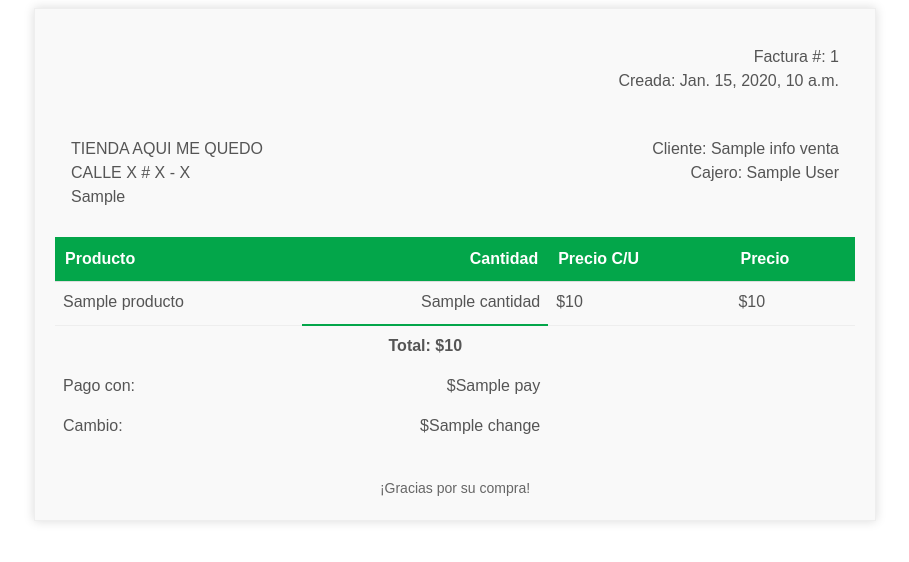
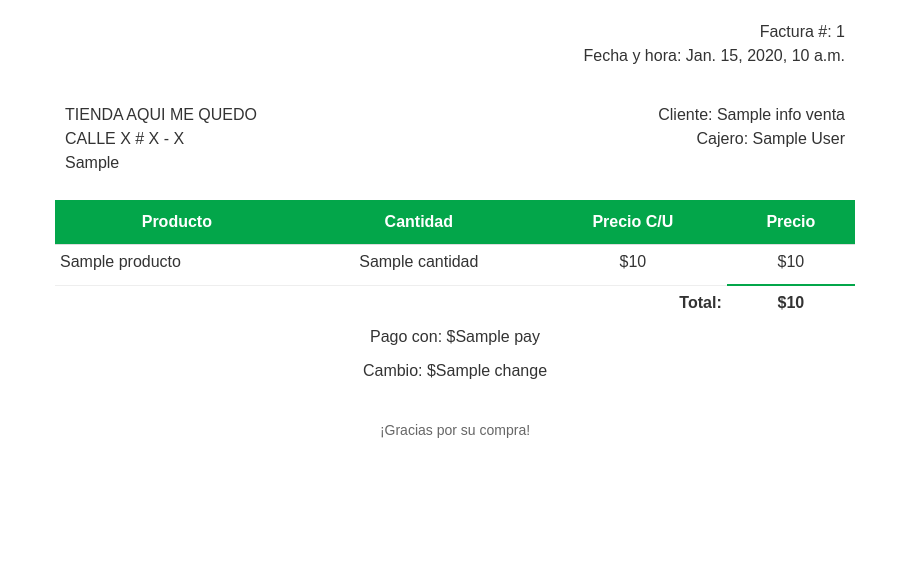
Before and after one commit to GranadosMontoya/GRAMON, a Django app: template templates/sales/factura_sale.html in a window 1280 px wide. Shown: the top 562 px of the page, without its empty margins (185-1094 px from the left). Run offline with Django 4.2, Linux system fonts and the light colour scheme; the template is opened without the code that fills it: most values are stand-ins (such as "Sample title", 1, 10 or a date in 2020).

Commit message:
Version final de la factura de historial de ventas y al momento de realizar la venta

```diff
--- a/templates/sales/factura_sale.html
+++ b/templates/sales/factura_sale.html
@@ -10,18 +10,15 @@
             font-family: 'Arial', sans-serif;
             font-size: 16px;
             color: #333;
+            margin: 0; /* Elimina márgenes en el body */
         }
 
         .invoice-box {
-            max-width: 800px;  /* Ampliado el ancho */
+            max-width: 800px;
             margin: auto;
-            padding: 20px;
-            border: 1px solid #eee;
-            box-shadow: 0 0 10px rgba(0, 0, 0, 0.15);
+            padding: 10px; /* Reduce el relleno */
             font-size: 16px;
             line-height: 24px;
-            color: #555;
-            background-color: #f9f9f9;
         }
 
         .invoice-box table {
@@ -32,7 +29,7 @@
         }
 
         .invoice-box table td {
-            padding: 8px;
+            padding: 5px; /* Reduce el padding */
             vertical-align: top;
         }
 
@@ -62,6 +59,7 @@
         }
 
         .invoice-box table tr.total td:nth-child(2) {
+            text-align: right;
             border-top: 2px solid #03A64A;
             font-weight: bold;
         }
@@ -74,15 +72,19 @@
         }
 
         @media print {
+            @page {
+                size: 150mm auto; /* Tamaño personalizado */
+                page-break-inside: avoid; /* Evita que el contenido se divida entre páginas */
+            }
             body, .invoice-box {
-                width: 120mm; /* Ajusta el ancho para impresión en formato de ticket */
+                width: 150mm; /* Ajusta el ancho para impresión en formato de ticket */
+                height: auto; /* Permite que la altura se ajuste automáticamente */
+                margin: 0;
+                padding: 0;
             }
 
             img {
-                display: none;
-            }
-
-            img {
+                display: block;
                 max-width: 100%; /* Asegúrate de que las imágenes no se corten */
                 height: auto;
             }
@@ -96,12 +98,9 @@
                 <td colspan="4">
                     <table>
                         <tr>
-                            <!-- <td class="title"> <!-- Alineación a la izquierda -->
-                                <!-- <img src="{% static 'img/Fondo-Movil.png' %}" alt="Logo Empresa" style="width:100px; max-width:100px;">
-                            </td> -->
                             <td style="text-align: right;"> <!-- Alineación a la derecha -->
                                 Factura #: {{ info_venta.id }}<br>
-                                Creada: {{ info_venta.created_at }}<br>
+                                Fecha y hora: {{ info_venta.created_at }}<br>
                             </td>
                         </tr>
                     </table>
@@ -125,31 +124,31 @@
                 </td>
             </tr>
             <tr class="heading">
-                <td>Producto</td>
-                <td>Cantidad</td>
-                <td>Precio C/U</td>
-                <td>Precio</td>
+                <td style="text-align: center;">Producto</td>
+                <td style="text-align: center;">Cantidad</td>
+                <td style="text-align: center;">Precio C/U</td>
+                <td style="text-align: center;">Precio</td>
             </tr>
 
             {% for producto in productos %}
             <tr class="item">
                 <td>{{ producto.name }}</td>
-                <td>{{ producto.cantidad }}</td>
-                <td>${{ producto.precio_unitario }}</td>
-                <td>${{ producto.valor_total }}</td>
+                <td  style="text-align: center;">{{ producto.cantidad }}</td>
+                <td  style="text-align: center;">${{ producto.precio_unitario }}</td>
+                <td  style="text-align: center;">${{ producto.valor_total }}</td>
             </tr>
             {% endfor %}
+
             <tr class="total">
-                <td></td>
-                <td style="text-align: center;">Total: ${{ info_venta.valor_final }}</td>
+                <td colspan="3" style="text-align: right;"><strong>Total:</strong></td>
+                <td style="text-align: center; border-top: 2px solid #03A64A;">${{ info_venta.valor_final }}</td>
+            </tr>
+
+            <tr>
+                <td colspan="4" class="payment-label" style="text-align: center;">Pago con: ${{ info_venta.pay }}</td>
             </tr>
             <tr>
-                <td class="payment-label">Pago con:</td>
-                <td class="payment-amount">${{ info_venta.pay }}</td>
-            </tr>
-            <tr>
-                <td class="payment-label">Cambio:</td>
-                <td class="payment-amount">${{ info_venta.change }}</td>
+                <td colspan="4" class="payment-label" style="text-align: center;">Cambio: ${{ info_venta.change }}</td>
             </tr>
 
         </table>
```
Also changed, not shown: static/js/sales_js/new_sale.js (+38 -28 lines), db.sqlite3.
